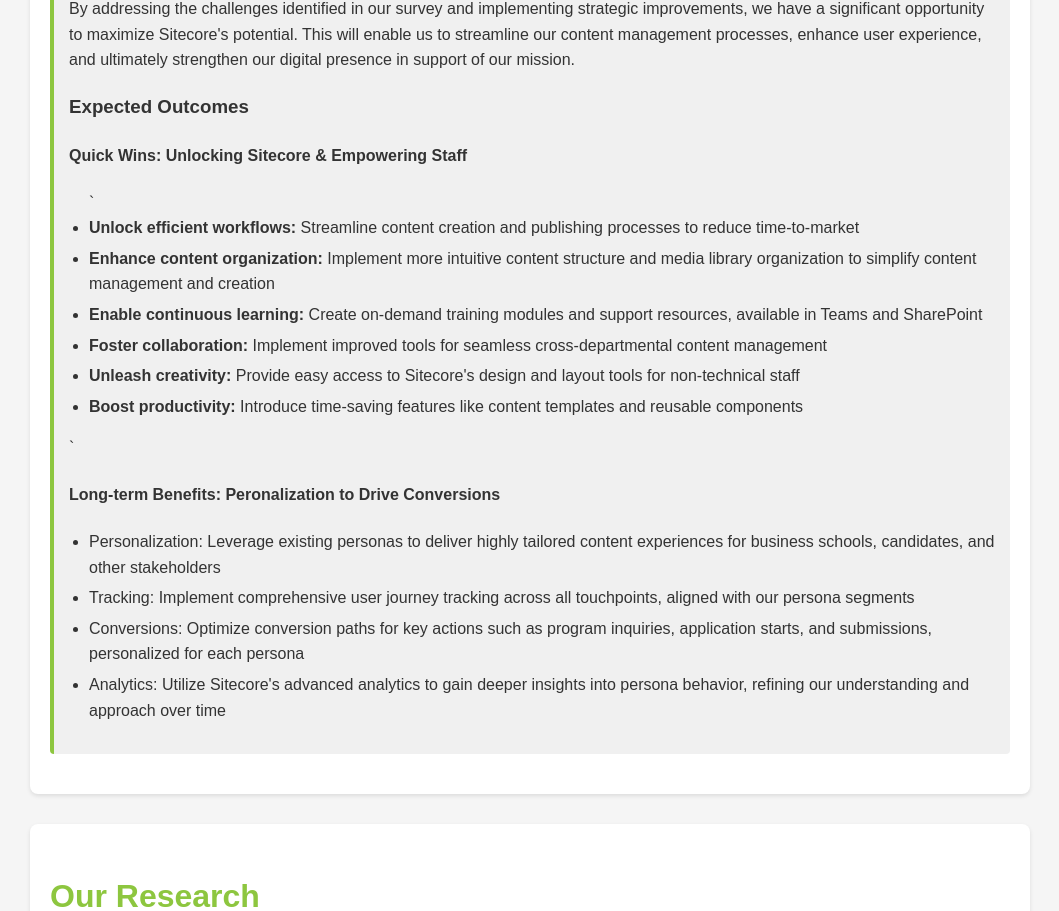
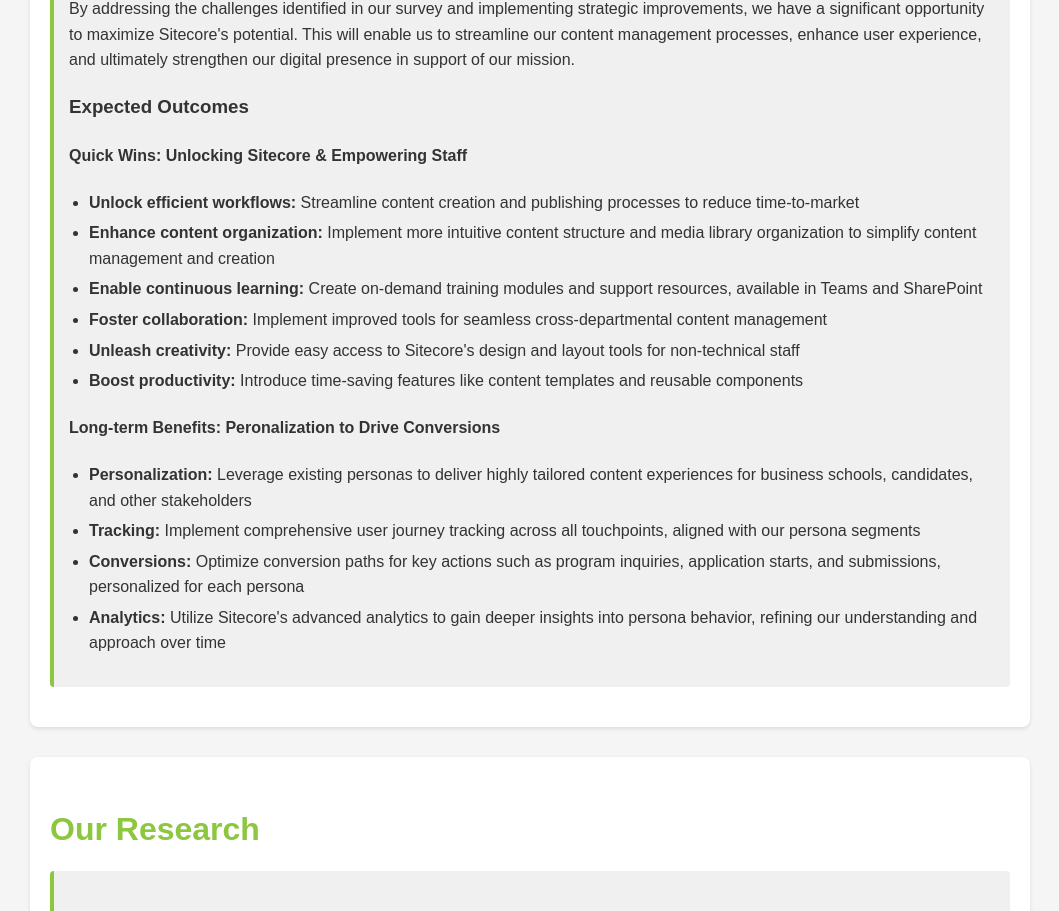
Before and after one commit to wlgrana/sitecoresurvey, a React (Create React App) app: page / in a window 1280 px wide. Shown: the part 493-1404 px from the top of the page, without its empty margins (110-1169 px from the left). Built offline with nearby package versions, Linux system fonts and the light colour scheme.

Commit message:
Update App.js

```diff
--- a/src/App.js
+++ b/src/App.js
@@ -204,10 +204,10 @@
       </div>
       <div className="expected-outcomes">
         <h3>Expected Outcomes</h3>
-        <div className="quick-wins">
-          <h4>Quick Wins: Unlocking Sitecore & Empowering Staff</h4>
+        <div className="quick-wins bg-white p-6 rounded-lg shadow-lg">
+          <h4 className="text-xl font-bold mb-4">Quick Wins: Unlocking Sitecore & Empowering Staff</h4>
           <ul className="space-y-3 list-disc pl-5">
-`            <li>
+            <li>
               <strong>Unlock efficient workflows:</strong> Streamline content creation and publishing processes to reduce time-to-market
             </li>
             <li>
@@ -225,15 +225,15 @@
             <li>
               <strong>Boost productivity:</strong> Introduce time-saving features like content templates and reusable components
             </li>
-          </ul>`
+          </ul>
         </div>
         <div className="long-term-benefits">
           <h4>Long-term Benefits: Peronalization to Drive Conversions </h4>
           <ul>
-            <li>Personalization: Leverage existing personas to deliver highly tailored content experiences for business schools, candidates, and other stakeholders</li>
-            <li>Tracking: Implement comprehensive user journey tracking across all touchpoints, aligned with our persona segments</li>
-            <li>Conversions: Optimize conversion paths for key actions such as program inquiries, application starts, and submissions, personalized for each persona</li>
-            <li>Analytics: Utilize Sitecore's advanced analytics to gain deeper insights into persona behavior, refining our understanding and approach over time</li>
+            <li><strong>Personalization:</strong> Leverage existing personas to deliver highly tailored content experiences for business schools, candidates, and other stakeholders</li>
+            <li><strong>Tracking:</strong> Implement comprehensive user journey tracking across all touchpoints, aligned with our persona segments</li>
+            <li><strong>Conversions:</strong> Optimize conversion paths for key actions such as program inquiries, application starts, and submissions, personalized for each persona</li>
+            <li><strong>Analytics:</strong> Utilize Sitecore's advanced analytics to gain deeper insights into persona behavior, refining our understanding and approach over time</li>
           </ul>
         </div>
       </div>
```
